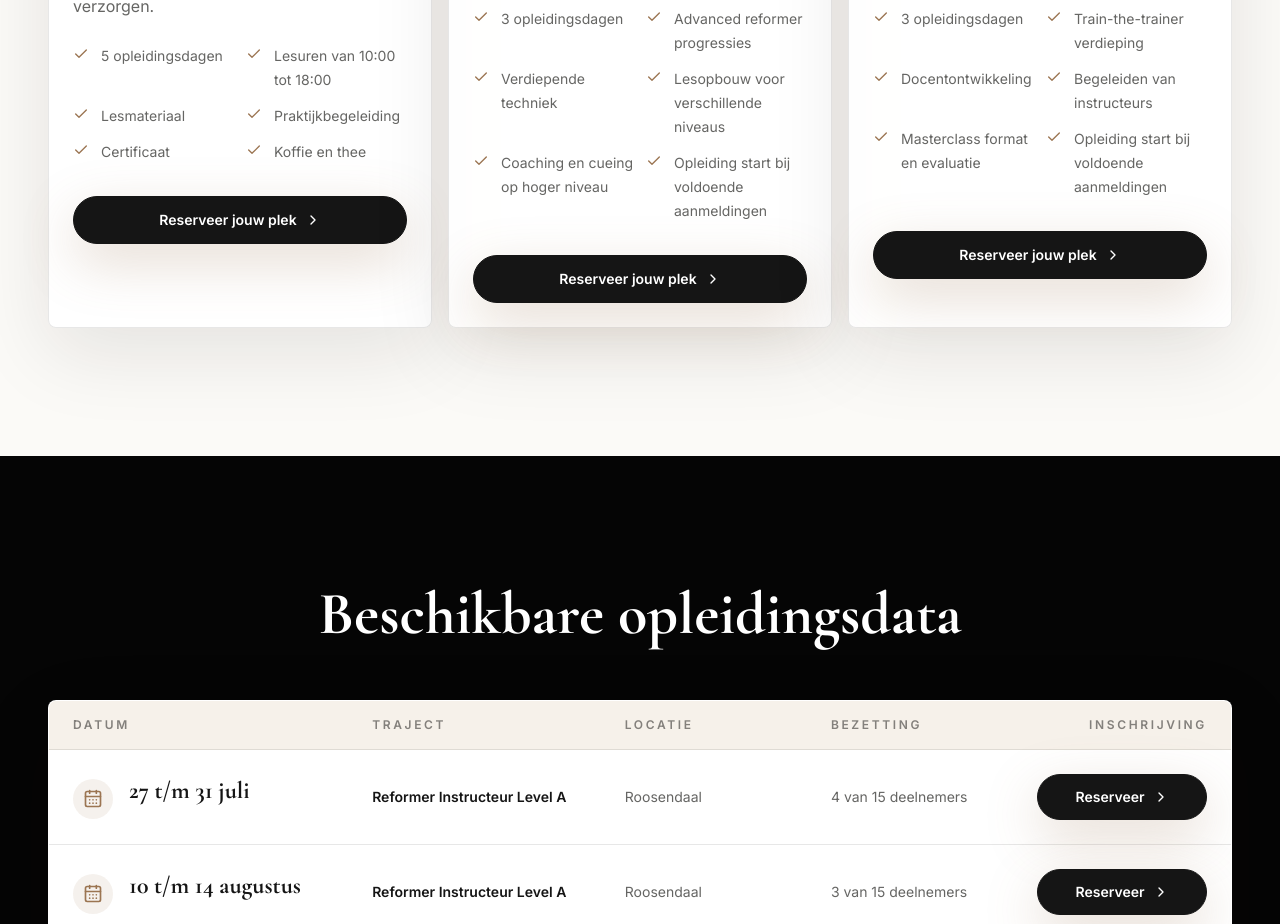
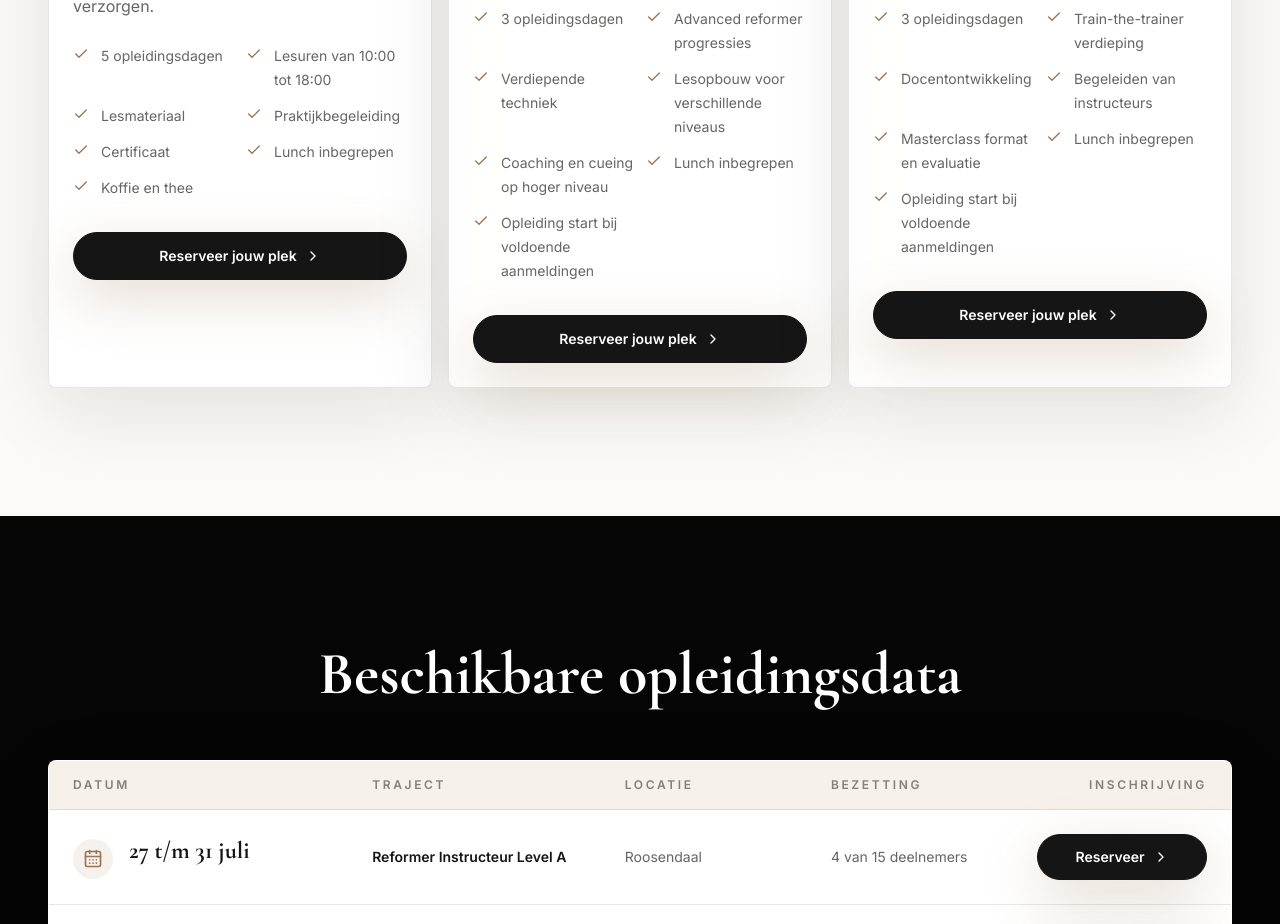
Before and after one commit to jochemsebastiaanvankuijk-rgb/dutch-reformer-academy, a Next.js app: page / in a window 1280 px wide. Shown: the part 1760-2684 px from the top of the page. Built offline with nearby package versions, Linux system fonts and the light colour scheme.

Commit message:
Add lunch included to packages

```diff
--- a/components/LandingPage.tsx
+++ b/components/LandingPage.tsx
@@ -210,6 +210,7 @@ const packages = [
       "Lesmateriaal",
       "Praktijkbegeleiding",
       "Certificaat",
+      "Lunch inbegrepen",
       "Koffie en thee"
     ]
   },
@@ -223,6 +224,7 @@ const packages = [
       "Verdiepende techniek",
       "Lesopbouw voor verschillende niveaus",
       "Coaching en cueing op hoger niveau",
+      "Lunch inbegrepen",
       "Opleiding start bij voldoende aanmeldingen"
     ]
   },
@@ -236,6 +238,7 @@ const packages = [
       "Docentontwikkeling",
       "Begeleiden van instructeurs",
       "Masterclass format en evaluatie",
+      "Lunch inbegrepen",
       "Opleiding start bij voldoende aanmeldingen"
     ]
   }
```
